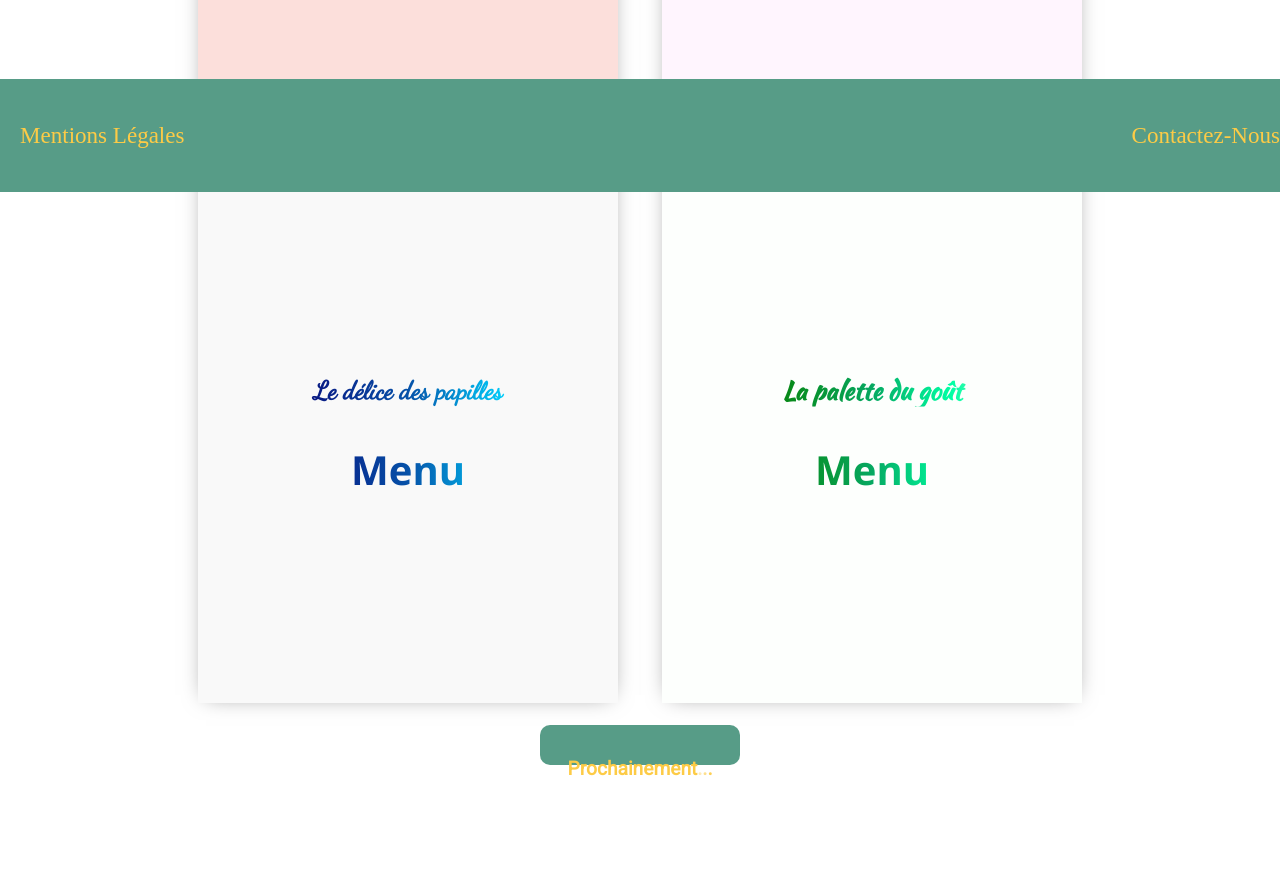
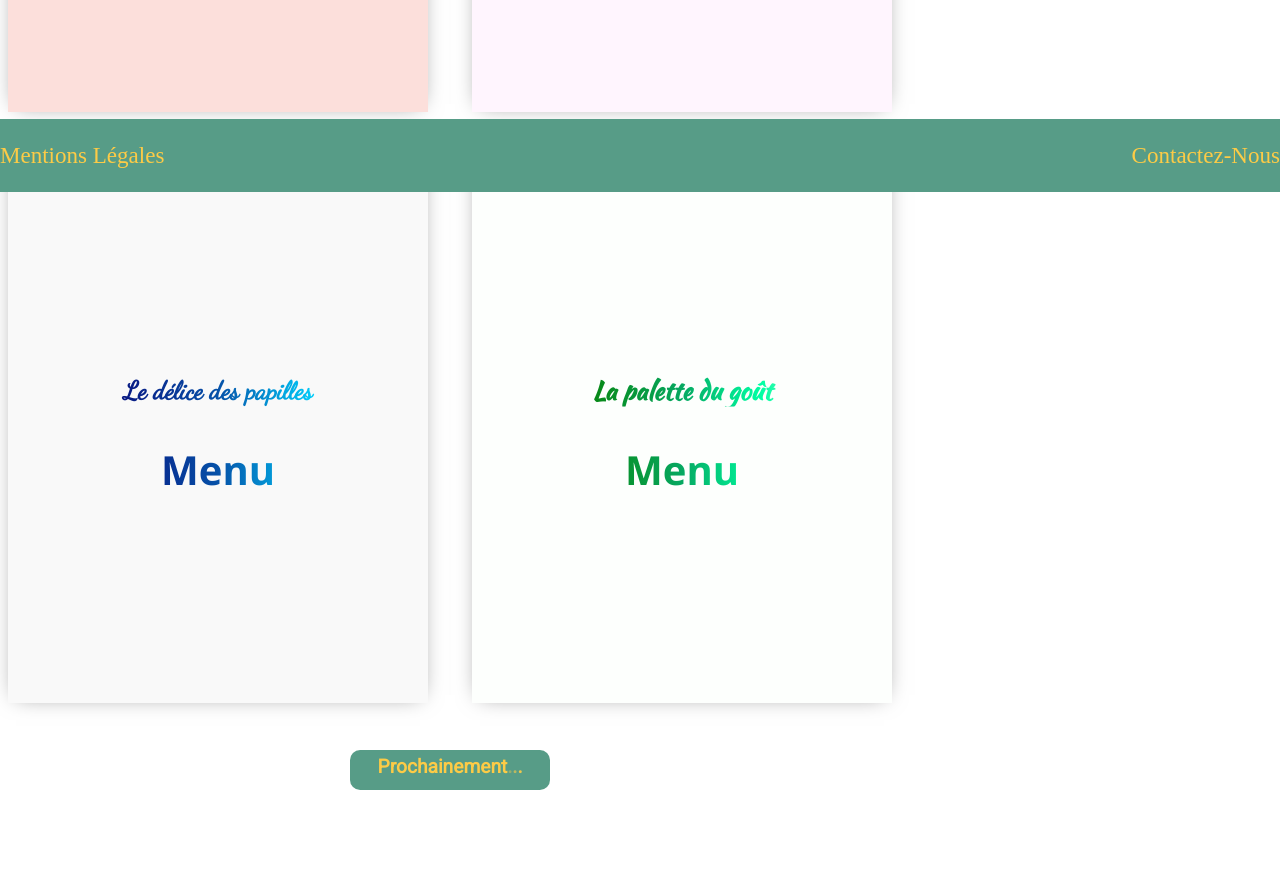
Before and after one commit to WebInt16/OhMyFood, a website: page index.html in a window 1280 px wide. Shown: the part 608-1484 px from the top of the page. Drawn offline with Linux system fonts and the light colour scheme; a web font is replaced by a local one.

Commit message:
modif css

```diff
--- a/style.css
+++ b/style.css
@@ -16,8 +16,9 @@
 
 .wrapper
 {
-    margin: 0 auto;
+    margin: 0;
     padding: 0;
+    width: 56.25rem;
 }
 
 
@@ -49,7 +50,6 @@ header h1
 {
 
     margin: 0 auto;
-
 }
 
 .boards
@@ -122,12 +122,10 @@ h4
 {
     font-family: 'Roboto', sans-serif;
     font-size: larger;
-
+    padding-top:0.38rem;
     display: -webkit-box;
     display: -ms-flexbox;
     display: flex;
-
-    padding-top: .46rem;
 
     color: #fdcb46;
 
@@ -362,9 +360,6 @@ section p
 
 aside
 {
-    display: -webkit-box;
-    display: -ms-flexbox;
-    display: flex;
 
     width: 12.50rem;
     height: 2.50rem;
@@ -374,9 +369,6 @@ aside
     border-radius: .63rem;
     background-color: #579c87;
 
-    -webkit-box-pack: center;
-    -ms-flex-pack: center;
-    justify-content: center;
 }
 
 header,
@@ -397,8 +389,6 @@ p
     display: -webkit-box;
     display: -ms-flexbox;
     display: flex;
-
-    padding: .63rem;
 
     color: #fdcb46;
 
@@ -609,7 +599,7 @@ p
 
 .carte
 {
-    width: 50rem;
+
     margin-top: 3.13rem;
 }
 .intro
```
